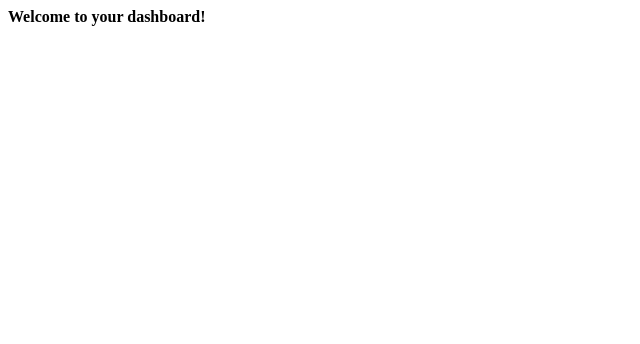
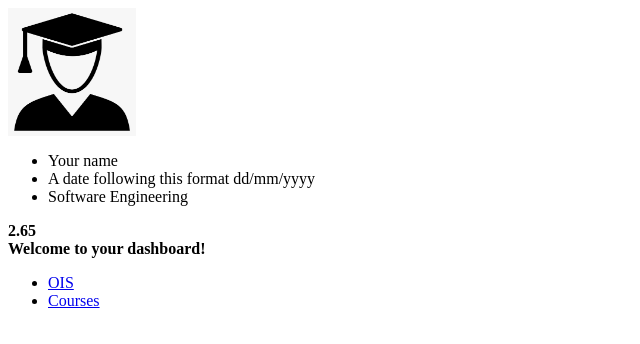
Before and after one commit to SirelLaud/WAD, a plain HTML site: page index.html in a window 1280 px wide. Shown: the whole page, without its empty margins (0-640 px from the left). Drawn offline with Linux system fonts and the light colour scheme.

Commit message:
Update index.html

```diff
--- a/index.html
+++ b/index.html
@@ -7,7 +7,32 @@
   </head>
   <body>
     <header>
+      <section>
+    <div>
+        <img src="res/images/me.png" width="128" height="128" alt="My picture">
+    </div>
+    <div>
+        <ul>
+            <li>Your name</li>
+            <li> A date following this format dd/mm/yyyy</li>
+            <li> Software Engineering </li>
+        </ul>
+    </div>
+    <div>
+        <strong>2.65</strong>
+    </div>
+</section>
     <strong>Welcome to your dashboard!</strong>
 </header>
+    <footer>
+    <ul>
+        <li>
+            <a href="https://ois2.ut.ee/">OIS</a>
+        </li>
+        <li>
+            <a href="https://courses.cs.ut.ee/">Courses</a>
+        </li>
+    </ul>
+</footer>
   </body>
 </html>
```
